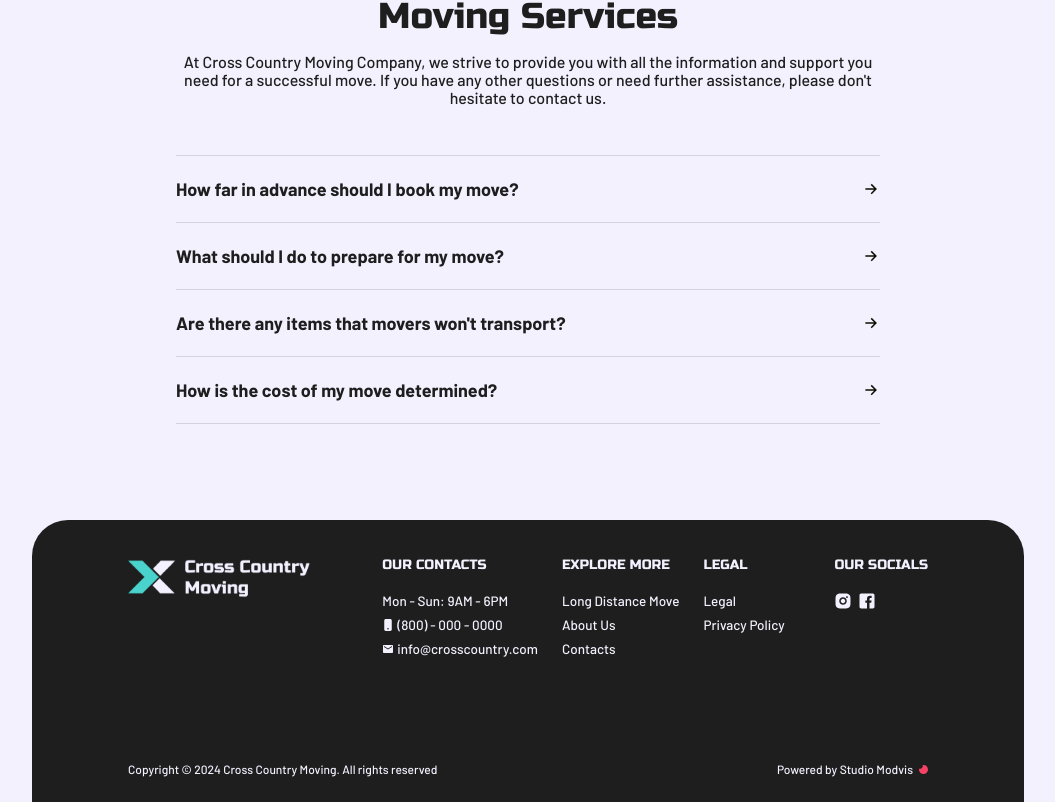
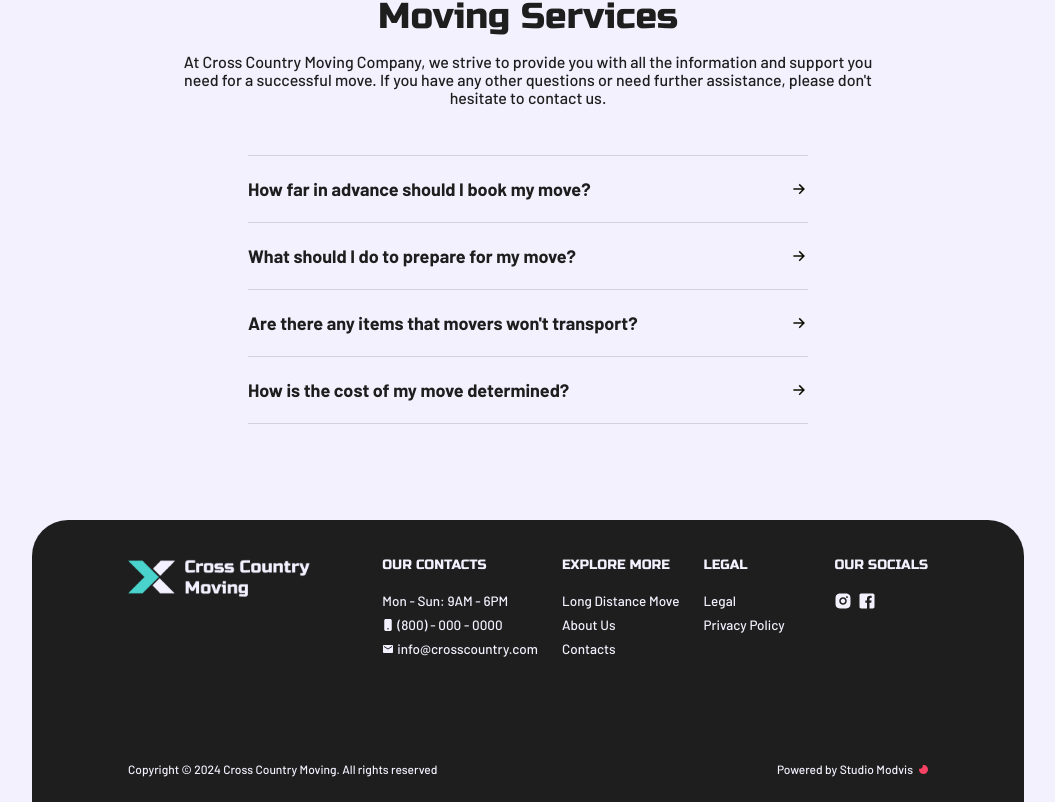
Before and after one commit to Moving-Projects/Cross-Country-Moving, a Next.js app: page /about-us in a window 1280 px wide. Shown: the part 2091-2893 px from the top of the page, without its empty margins (112-1167 px from the left). Built offline with nearby package versions, Linux system fonts and the light colour scheme.

Commit message:
text adjustment 3

```diff
--- a/app/about-us/FAQ.tsx
+++ b/app/about-us/FAQ.tsx
@@ -1,25 +1,28 @@
 import Question from "./Question";
 
 const answers = [
-    {question: "How far in advance should I book my move?", answer: "It&apos;s recommended to book your move at least 4-6 weeks in advance, especially during peak moving seasons like summer. This ensures availability and allows ample time for planning and preparation."},
-    {question: "What should I do to prepare for my move?", answer: "Start by decluttering your home and deciding what items you want to take with you. Pack non-essential items first, label all boxes clearly, and make an inventory of your belongings. It&apos;s also a good idea to notify utility companies and update your address with relevant institutions."},
+    {question: "How far in advance should I book my move?", answer: "It's recommended to book your move at least 4-6 weeks in advance, especially during peak moving seasons like summer. This ensures availability and allows ample time for planning and preparation."},
+    {question: "What should I do to prepare for my move?", answer: "Start by decluttering your home and deciding what items you want to take with you. Pack non-essential items first, label all boxes clearly, and make an inventory of your belongings. It's also a good idea to notify utility companies and update your address with relevant institutions."},
     {question: "Are there any items that movers won't transport?", answer: "Yes, movers typically have a list of prohibited items, which usually includes hazardous materials like chemicals, flammable items, and explosives. Additionally, perishable food, pets, and plants are generally not transported by moving companies."},
     {question: "How is the cost of my move determined?", answer: "The cost of your move is determined by several factors, including the distance of the move, the volume and weight of your belongings, the services required (e.g., packing, storage), and the time of year. We provide free quotes to give you an accurate estimate based on your specific needs."},
 ]
 
 export default function FAQ () {
+
+
     return (
         <div className="my-20 lg:my-32 px-4 lg:max-w-[120rem] lg:mx-auto lg:px-96">
             <p className="font-russo text-xs lg:text-base mb-4 lg:mb-6 leading-none text-center">FAQ</p>
             <h3 className="font-russo text-2xl lg:text-5xl mb-4 lg:mb-6 leading-none text-center"><span className="text-accent">FAQs</span> About the Process of Our Moving Services</h3>
-            <p className="text-sm lg:text-[16px] lg:leading-6 2xl:text-lg font-medium mb-8 lg:mb-16 text-center">At Cross Country Moving Company, we strive to provide you with all the information and support you need for a successful move. If you have any other questions or need further assistance, please don't hesitate to contact us.</p>
-            <div>
+            <p className="text-sm lg:text-[16px] lg:leading-6 2xl:text-lg font-medium mb-8 lg:mb-16 text-center">At Cross Country Moving Company, we strive to provide you with all the information and support you need for a successful move. If you have any other questions or need further assistance, please don&apos;t hesitate to contact us.</p>
+            <div className="lg:px-24">
                 {
                     answers.map((item: any, index) => (
                         <Question key={index} item={item} index={index}/>
                     ))
                 }
             </div>
+
         </div>
     )
 }
```
